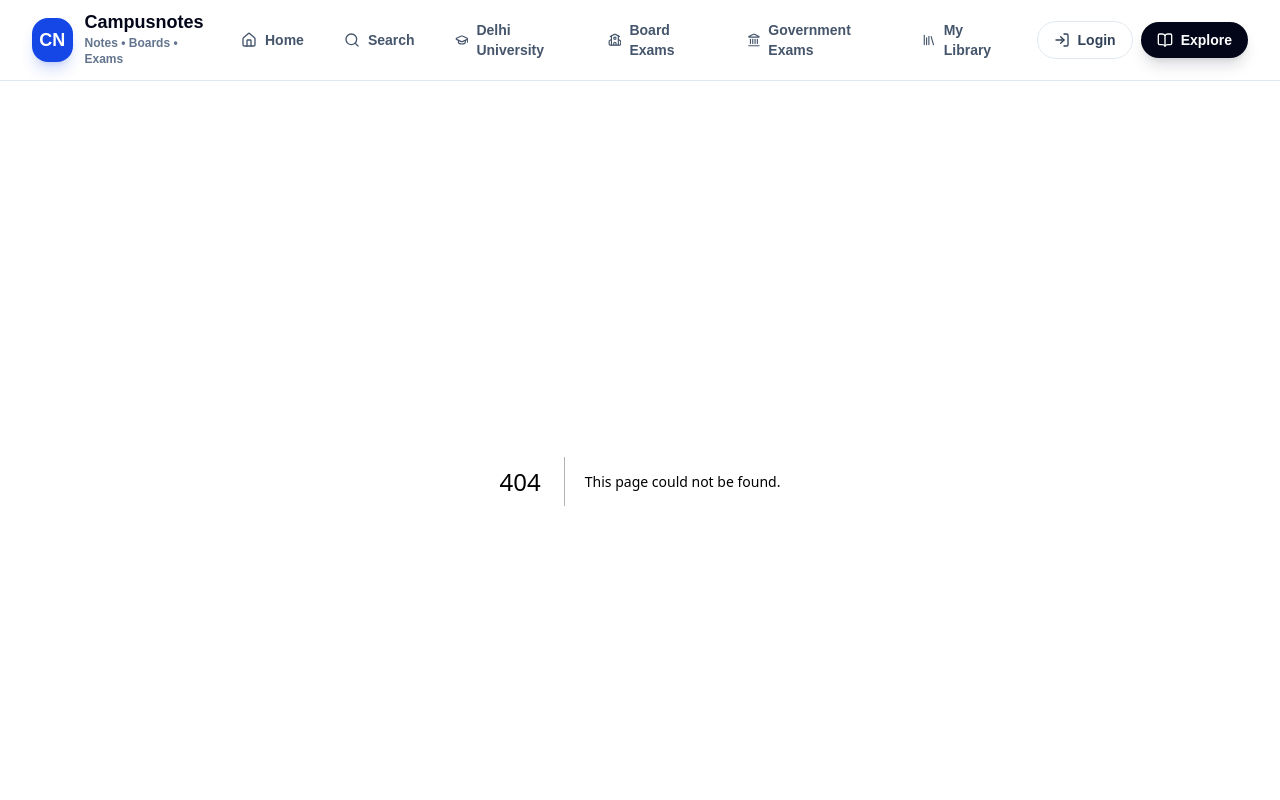
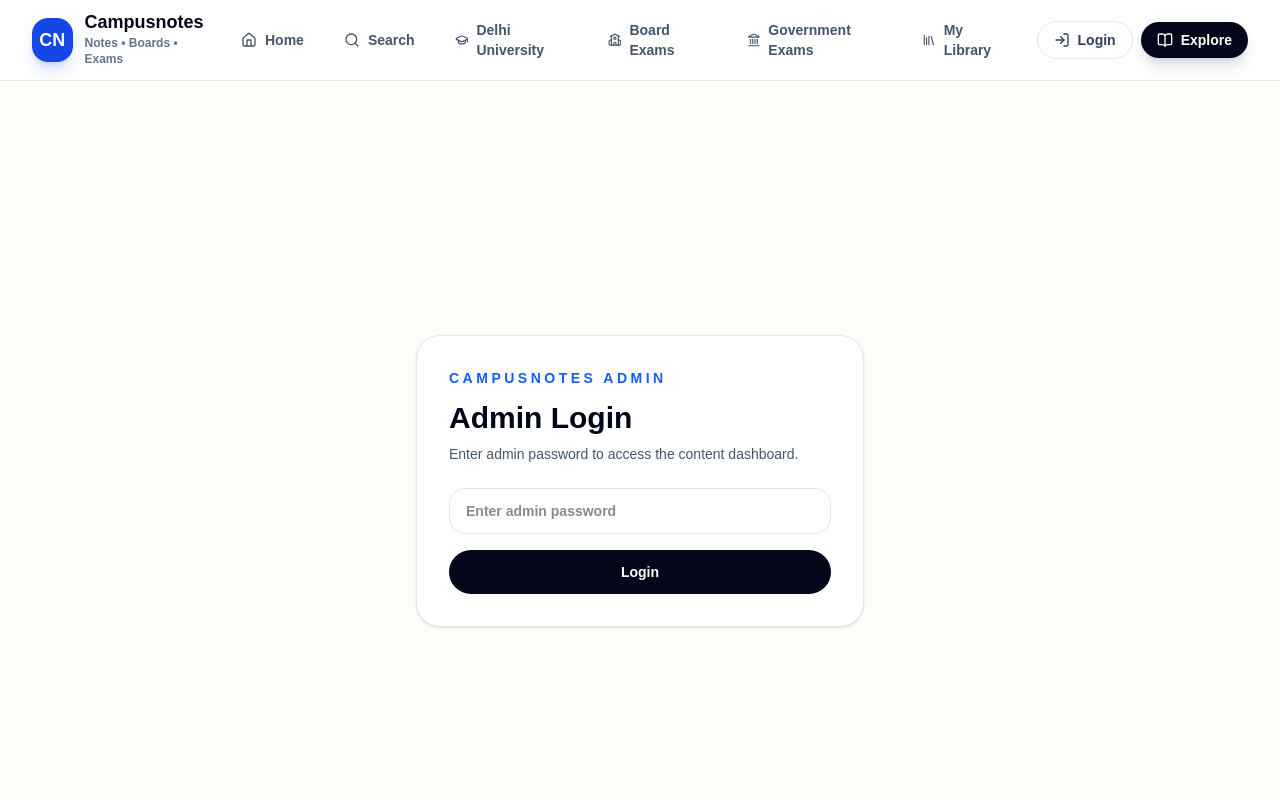
Before and after one commit to skmr68022-bot/campusnotes, a Next.js app in the folder campusnote/: page /admin/login in a window 1280 px wide. Before the commit this address had no page. Shown: the top 800 px of the page. Built offline with nearby package versions, Linux system fonts and the light colour scheme.

Commit message:
Protect admin dashboard with proxy login

```diff
--- /dev/null
+++ b/campusnote/app/admin/login/page.tsx
@@ -0,0 +1,79 @@
+"use client";
+
+import { useState } from "react";
+import { useRouter } from "next/navigation";
+
+export default function AdminLoginPage() {
+  const router = useRouter();
+
+  const [password, setPassword] = useState("");
+  const [error, setError] = useState("");
+  const [loading, setLoading] = useState(false);
+
+  const handleLogin = async (event: React.FormEvent<HTMLFormElement>) => {
+    event.preventDefault();
+
+    setError("");
+    setLoading(true);
+
+    const response = await fetch("/api/admin-login", {
+      method: "POST",
+      headers: {
+        "Content-Type": "application/json",
+      },
+      body: JSON.stringify({ password }),
+    });
+
+    setLoading(false);
+
+    if (!response.ok) {
+      setError("Wrong password. Try again.");
+      return;
+    }
+
+    router.push("/admin/content");
+    router.refresh();
+  };
+
+  return (
+    <main className="flex min-h-screen items-center justify-center bg-[#FFFDF7] px-4">
+      <div className="w-full max-w-md rounded-3xl border border-slate-200 bg-white p-8 shadow-sm">
+        <p className="text-sm font-bold uppercase tracking-[0.25em] text-blue-600">
+          Campusnotes Admin
+        </p>
+
+        <h1 className="mt-3 text-3xl font-black text-slate-950">
+          Admin Login
+        </h1>
+
+        <p className="mt-2 text-sm text-slate-600">
+          Enter admin password to access the content dashboard.
+        </p>
+
+        <form onSubmit={handleLogin} className="mt-6 space-y-4">
+          <input
+            type="password"
+            placeholder="Enter admin password"
+            value={password}
+            onChange={(event) => setPassword(event.target.value)}
+            className="w-full rounded-2xl border border-slate-200 px-4 py-3 text-sm font-semibold outline-none focus:border-blue-500"
+          />
+
+          {error && (
+            <p className="rounded-2xl bg-red-50 px-4 py-3 text-sm font-bold text-red-700">
+              {error}
+            </p>
+          )}
+
+          <button
+            type="submit"
+            disabled={loading}
+            className="w-full rounded-full bg-slate-950 px-5 py-3 text-sm font-black text-white transition hover:bg-blue-700 disabled:opacity-60"
+          >
+            {loading ? "Checking..." : "Login"}
+          </button>
+        </form>
+      </div>
+    </main>
+  );
+}
--- /dev/null
+++ b/campusnote/app/api/admin-login/route.ts
@@ -0,0 +1,24 @@
+import { NextResponse } from "next/server";
+
+export async function POST(request: Request) {
+  const { password } = await request.json();
+
+  if (password !== process.env.ADMIN_PASSWORD) {
+    return NextResponse.json(
+      { success: false, message: "Wrong password" },
+      { status: 401 }
+    );
+  }
+
+  const response = NextResponse.json({ success: true });
+
+  response.cookies.set("campusnotes_admin", "true", {
+    httpOnly: true,
+    sameSite: "lax",
+    secure: process.env.NODE_ENV === "production",
+    path: "/",
+    maxAge: 60 * 60 * 24,
+  });
+
+  return response;
+}
--- /dev/null
+++ b/campusnote/proxy.ts
@@ -0,0 +1,20 @@
+import { NextResponse } from "next/server";
+import type { NextRequest } from "next/server";
+
+export function proxy(request: NextRequest) {
+  const { pathname } = request.nextUrl;
+
+  if (pathname.startsWith("/admin") && pathname !== "/admin/login") {
+    const isAdmin = request.cookies.get("campusnotes_admin")?.value === "true";
+
+    if (!isAdmin) {
+      return NextResponse.redirect(new URL("/admin/login", request.url));
+    }
+  }
+
+  return NextResponse.next();
+}
+
+export const config = {
+  matcher: ["/admin/:path*"],
+};
```
